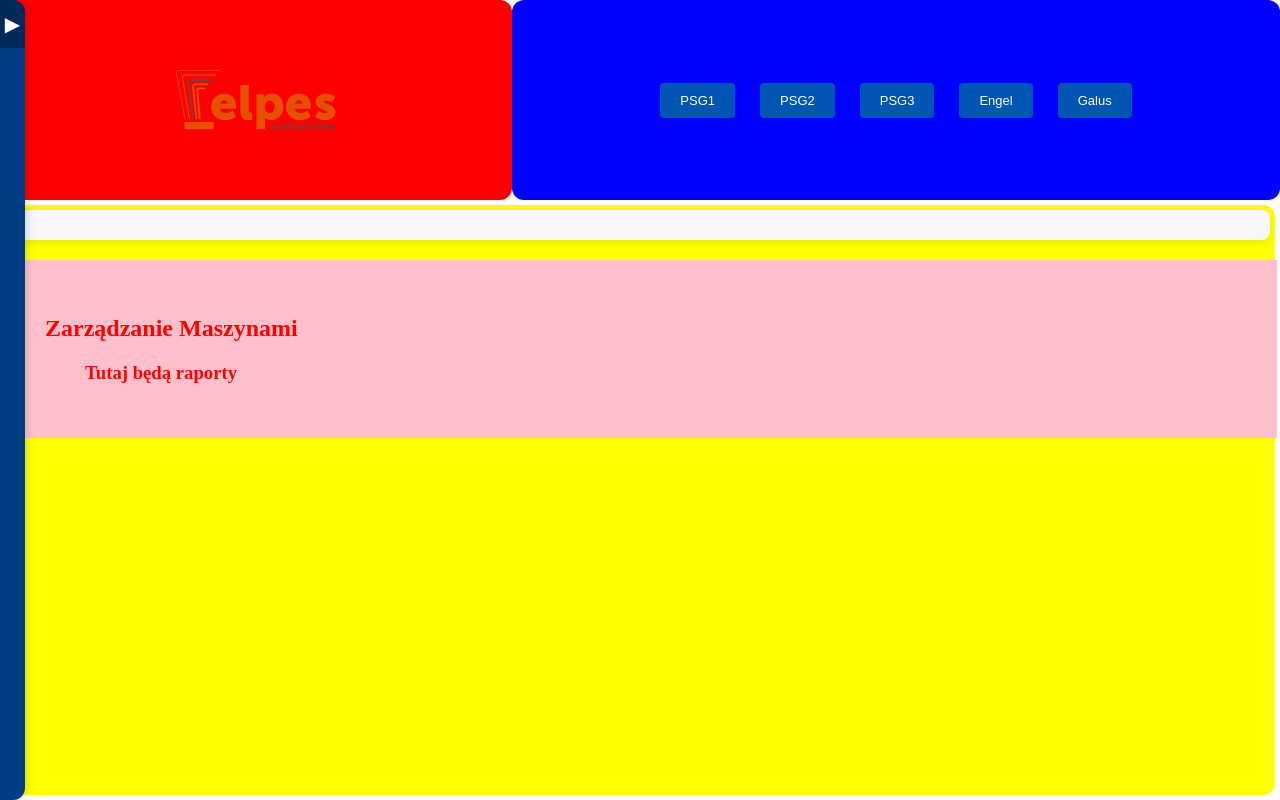
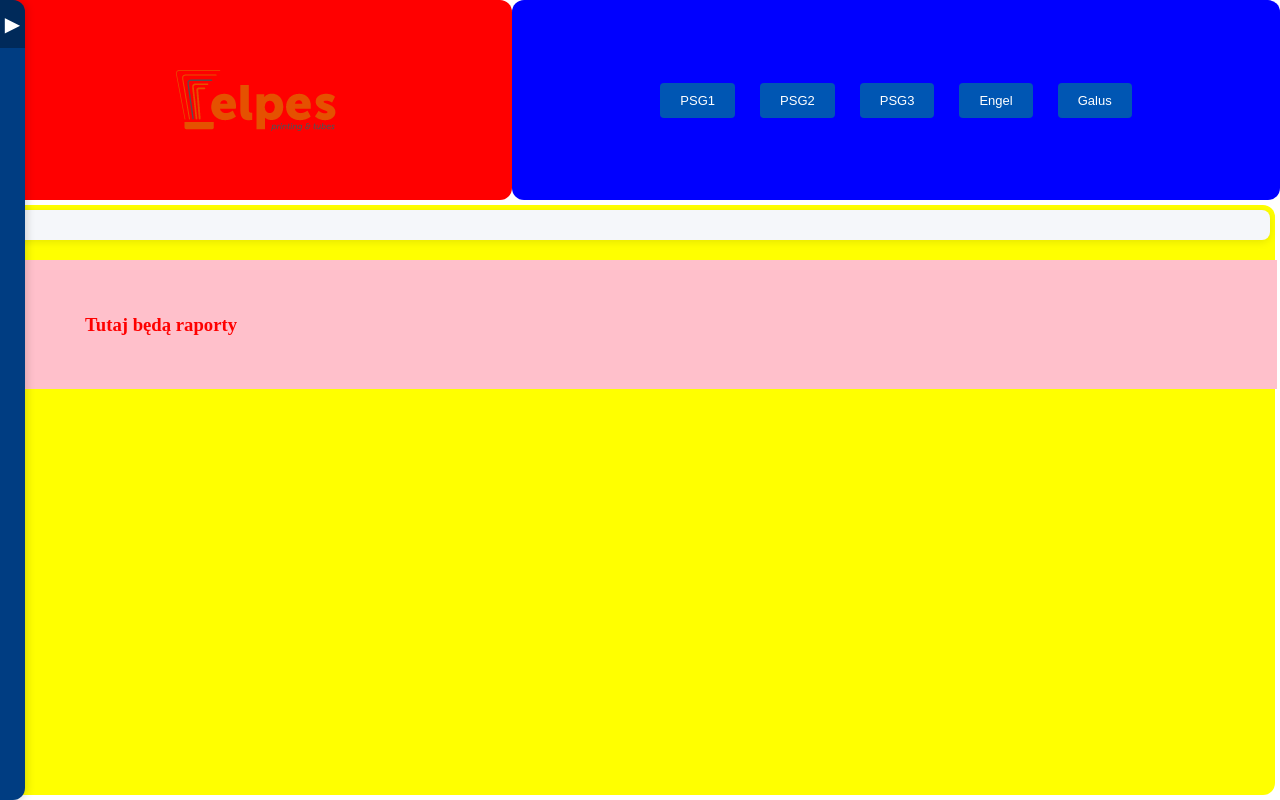
Before and after one commit to xariax/elp, a React (Create React App) app: page /admin/reports in a window 1280 px wide. Built offline with nearby package versions, Linux system fonts and the light colour scheme; sample sign-in values are in the browser's storage.

Commit message:
usunięcie h2 w report

```diff
--- a/src/components/AdminComponents/Reports.js
+++ b/src/components/AdminComponents/Reports.js
@@ -3,7 +3,6 @@ import React from 'react';
 const Reports = () => {
   return (
     <div className="raport">
-      <h2>Zarządzanie Maszynami</h2>
       <ul>
         <h3>Tutaj będą raporty</h3>
       </ul>
```
